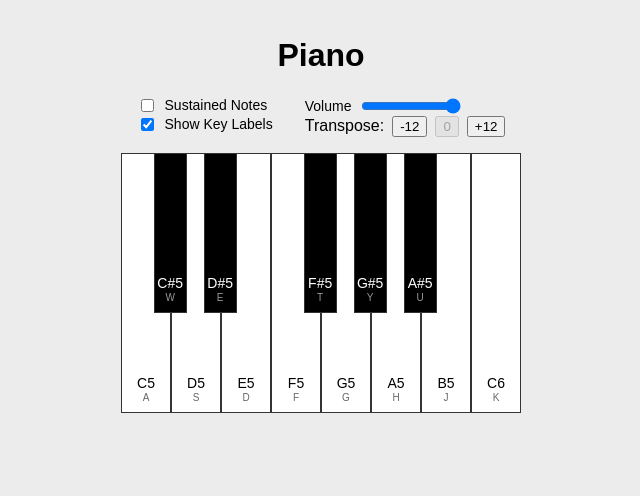
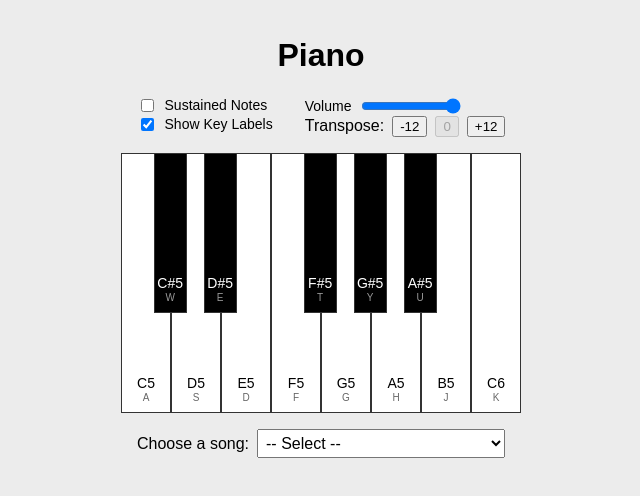
Before and after one commit to joshuakitong/piano-app, a React (Vite) app: page / in a window 1280 px wide. Shown: the top 496 px of the page, without its empty margins (319-959 px from the left). Built offline with nearby package versions, Linux system fonts and the light colour scheme.

Commit message:
fix: undo unwanted changes in app

```diff
--- a/src/App.jsx
+++ b/src/App.jsx
@@ -79,6 +79,18 @@ function App() {
         ))}
       </div>
 
+      <div className="song-selector">
+        <label>
+          Choose a song:
+          <select value={selectedSong} onChange={(e) => setSelectedSong(e.target.value)}>
+            <option value="">-- Select --</option>
+            {Object.keys(songs).map((title) => (
+              <option key={title} value={title}>{title}</option>
+            ))}
+          </select>
+        </label>
+      </div>
+
       <MusicSheet
         sheet={currentSheet}
         title={selectedSong}
```
